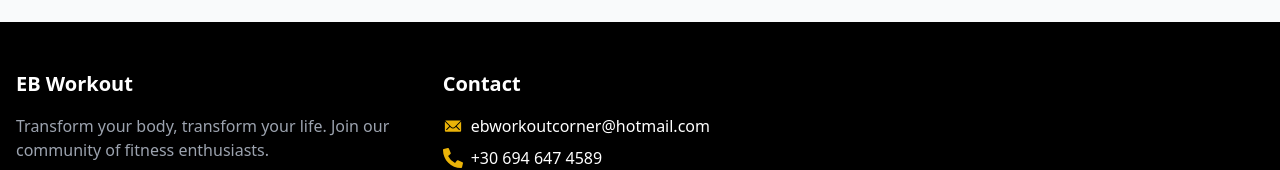
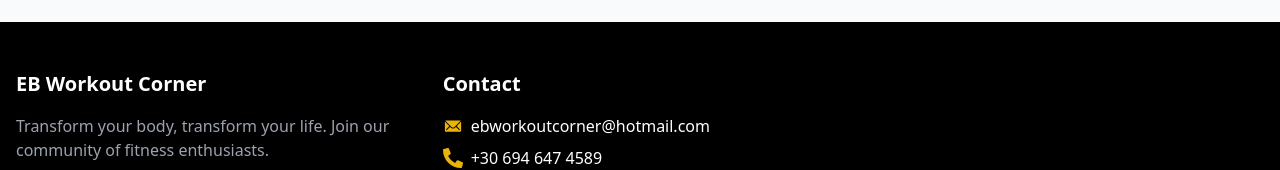
Before and after one commit to sentonia/ebworkout-gym, a React (Vite) app: page / in a window 1280 px wide. Shown: the part 4320-4490 px from the top of the page. Built offline with nearby package versions, Linux system fonts and the light colour scheme.

Commit message:
refactor(footer changes): update footer

```diff
--- a/src/components/Footer.tsx
+++ b/src/components/Footer.tsx
@@ -13,7 +13,7 @@ export default function Footer() {
       <div className="container mx-auto px-4">
         <div className="grid grid-cols-1 md:grid-cols-3 gap-8">
           <div>
-            <h3 className="text-xl font-bold mb-4">EB Workout</h3>
+            <h3 className="text-xl font-bold mb-4">EB Workout Corner</h3>
             <p className="text-gray-400">
               {t.footer.about.description}
             </p>
```
